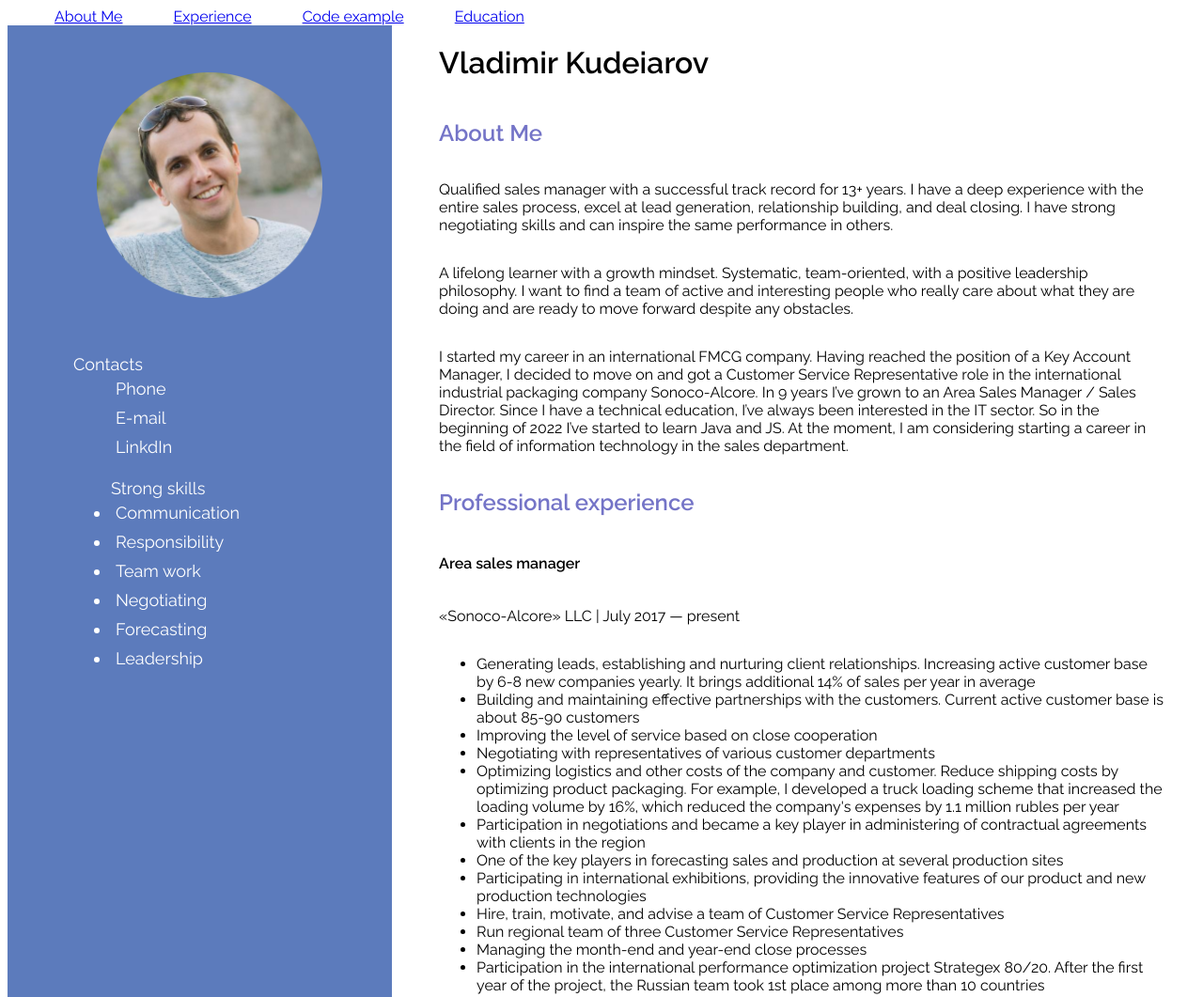
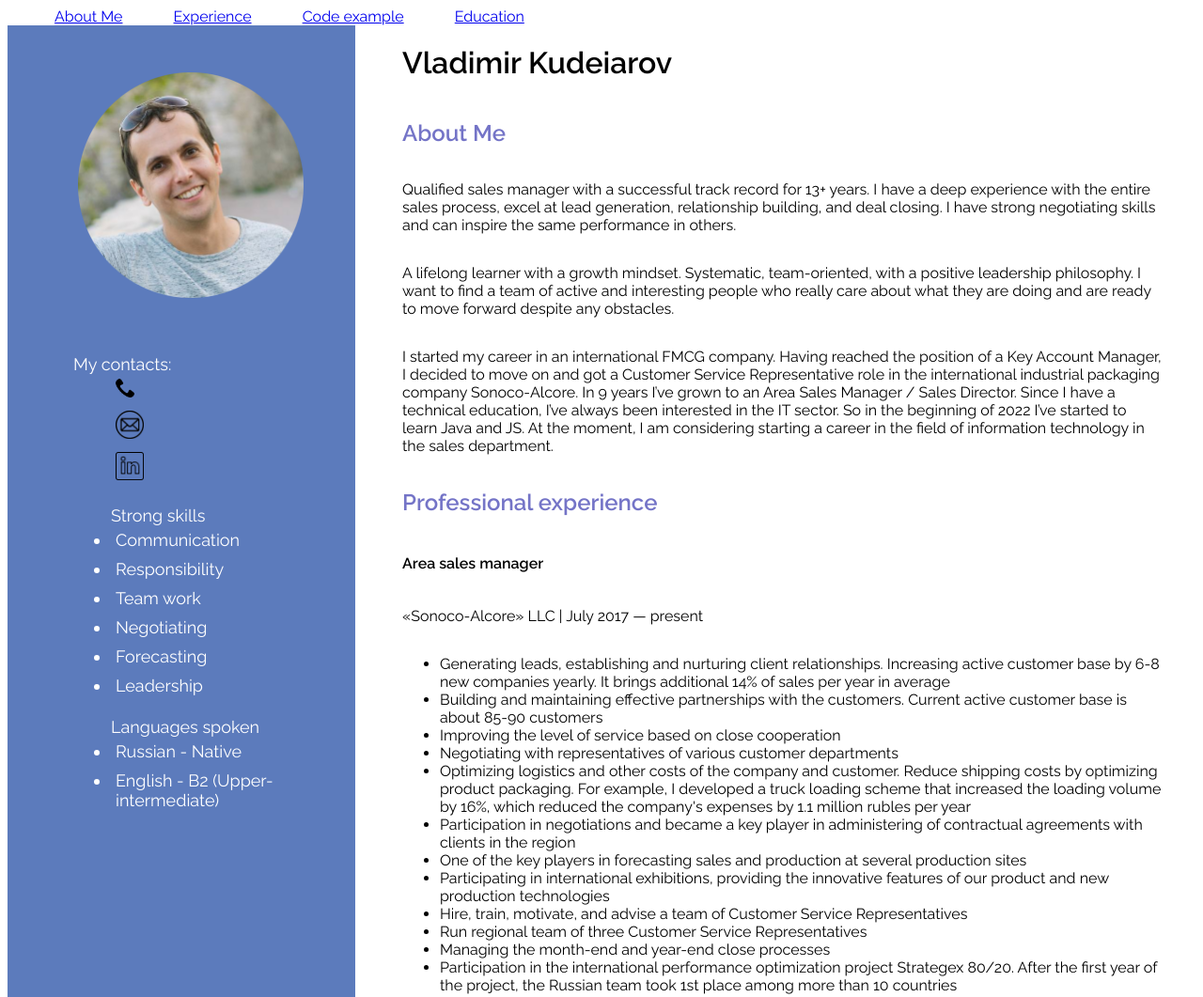
Before and after one commit to Alien2LA/rsschool-cv, a plain HTML site: page index.html in a window 1280 px wide. Shown: the top 1061 px of the page at 94% size. Drawn offline with Linux system fonts and the light colour scheme.

Commit message:
docs: modified index and style

```diff
--- a/index.html
+++ b/index.html
@@ -32,10 +32,16 @@
             <figure class="avatar">
                 <img src="assets/img/MyPhoto.png" class="myphoto" alt="MyPhoto" width="240" height="240">
             </figure>
-            <dl class="contacts">Contacts
-                <dd class="contact-list">Phone </dd>
-                <dd class="contact-list">E-mail</dd>
-                <dd class="contact-list">LinkdIn</dd>
+            <dl class="contacts">My contacts:
+                <dd class="contact-list">
+                    <div class="contacts-phone">  <a href="tel:+7960610****"><img src="/assets/phone_icon.png" width="20" alt="phone_icon"> </a></div>
+                </dd>
+                <dd class="contact-list">
+                    <div class="contacts-email">  <a href="mailto:vkudeyarov2la@gmail.com"><img src="/assets/mail_icon.png" width="30" alt="mail_icon"> </a> </div>
+                </dd>
+                <dd class="contact-list">
+                    <div class="contacts-linkedin">  <a href="https://www.linkedin.com/in/vladimir-kudeiarov-2la/" target="_blank"> <img src="/assets/linkedin_icon (2).png" width="30" alt="linkedin_icon"> </a></div>
+                </dd>
             </dl>
 
             <ul class="skills">Strong skills
@@ -46,6 +52,11 @@
                 <li class="skill-list">Forecasting</li>
                 <li class="skill-list">Leadership</li>
 
+            </ul>
+
+            <ul class="languages">Languages spoken
+                <li class="languages-list">Russian - Native</li>
+                <li class="languages-list">English - B2 (Upper-intermediate)</li>
             </ul>
 
         </aside>
--- a/style.css
+++ b/style.css
@@ -14,20 +14,21 @@ h2 {
     color: rgb(116, 116, 199);
 }
 
-.contacts{
 
-}
 .contact-list {
     padding: 5px;
-
 }
 
 .skill-list {
     padding: 5px;
 }
 
+.languages-list {
+    padding: 5px;
+}
+
 .side-column {
-    width: 30%;
+    width: 20%;
     background-color: var(--gray);
     padding: 0 50px 0 70px;
     color: white;
@@ -47,7 +48,7 @@ h2 {
 }
 
 .main {
-    width: 70%;
+    width: 80%;
     background-color: var(--white);
     display: flex;
     flex-direction: column;
```
Also changed, not shown: assets/RSS-logo.jpg (deleted), assets/linkedin_icon (2).png (added), assets/linkedin_icon.png (added), assets/mail_icon.png (added), assets/phone_icon.png (added).
